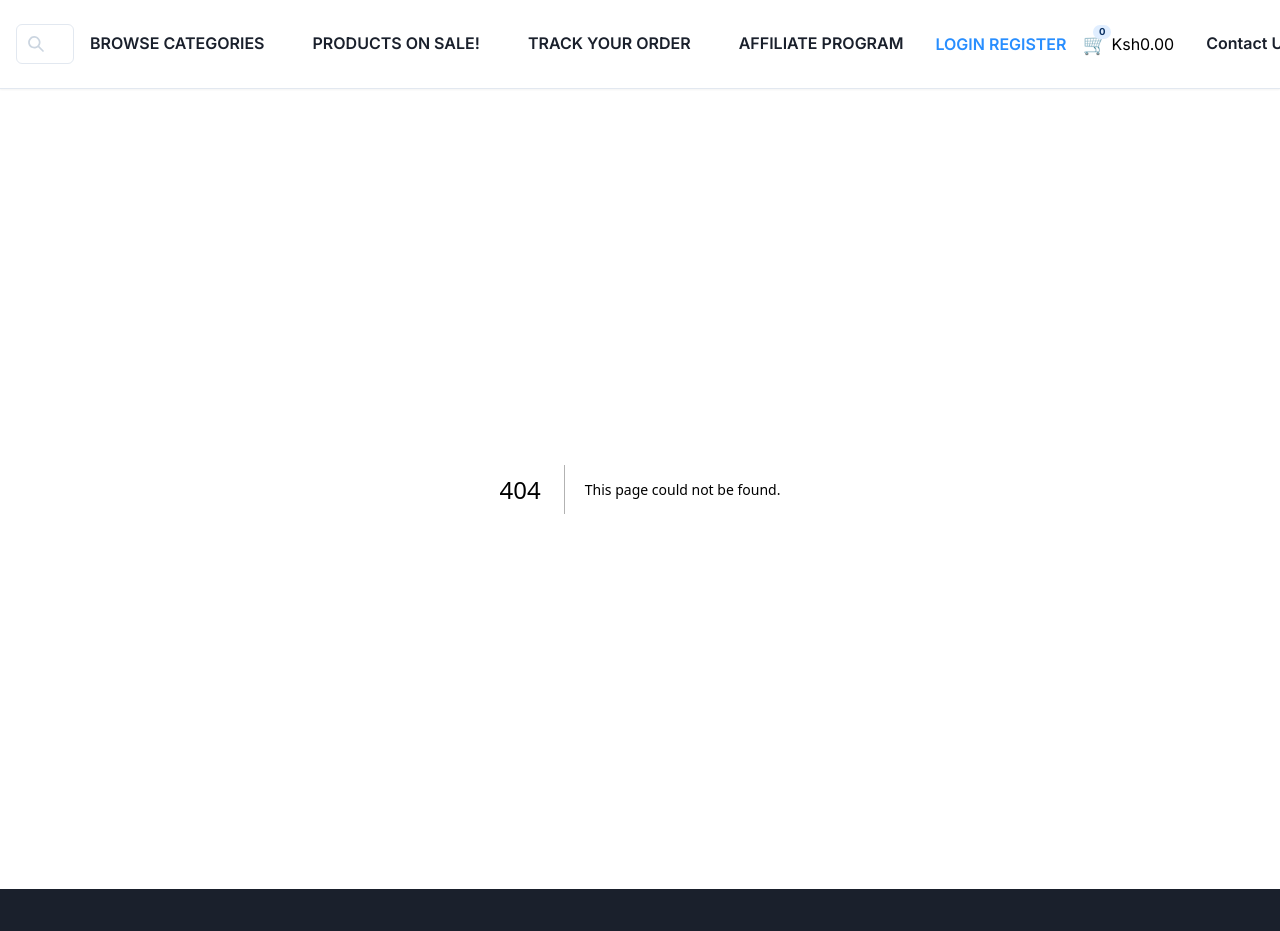
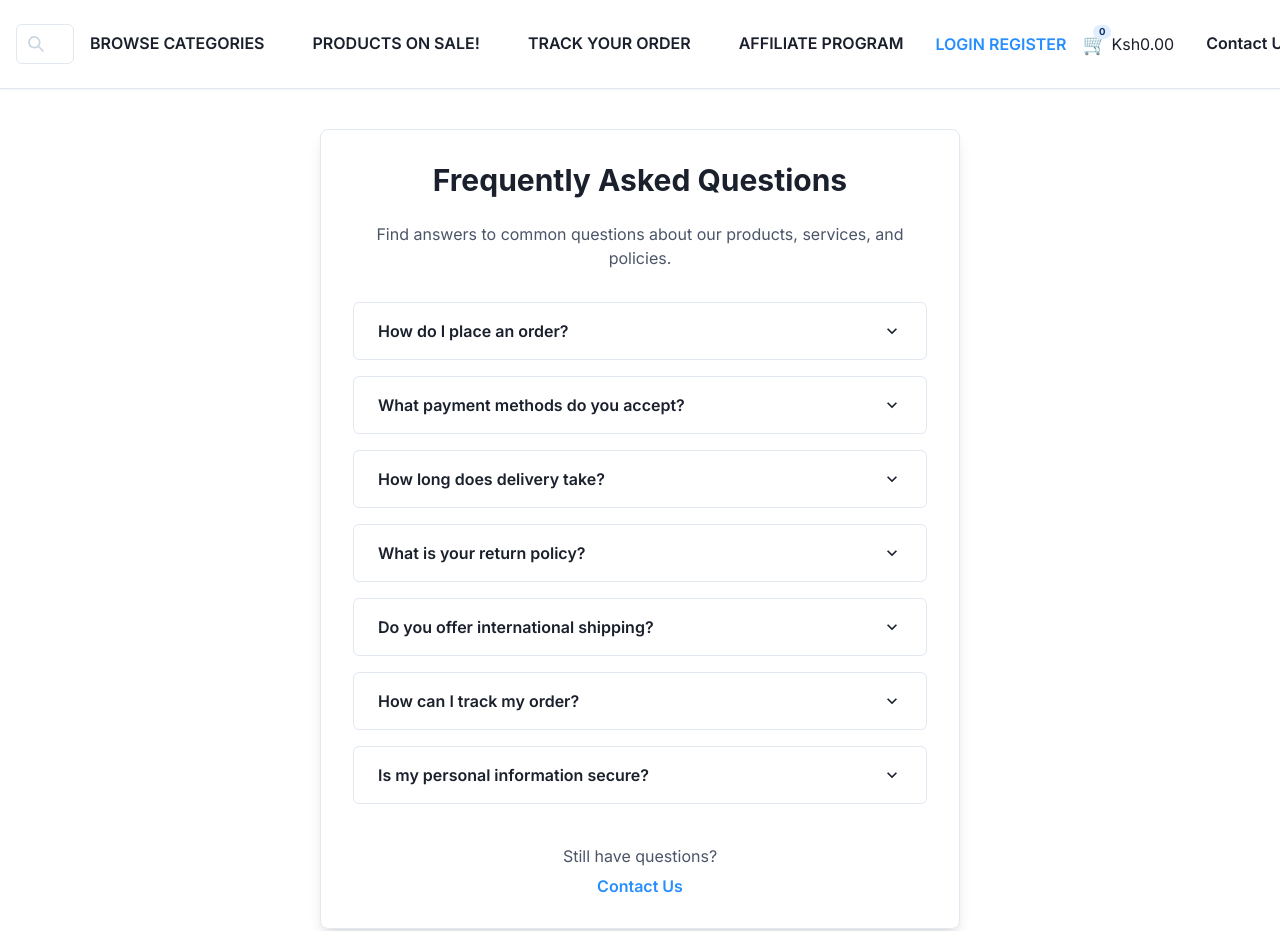
Before and after one commit to ndunguloren96/ltronix-shop, a Next.js app in the folder frontend/my-app/: page /support/faq in a window 1280 px wide. Before the commit this address had no page. Shown: the top 931 px of the page. Built offline with nearby package versions, Linux system fonts and the light colour scheme.

Commit message:
feat: implement FAQ page

```diff
--- /dev/null
+++ b/frontend/my-app/src/app/support/faq/page.tsx
@@ -0,0 +1,104 @@
+'use client'; // Client component for interactive UI like Accordion
+
+import {
+  Box,
+  Container,
+  Heading,
+  Text,
+  Accordion,
+  AccordionItem,
+  AccordionButton,
+  AccordionPanel,
+  AccordionIcon,
+  VStack,
+  Button,
+} from '@chakra-ui/react';
+import React from 'react';
+
+// Sample FAQ data
+const faqItems = [
+  {
+    question: 'How do I place an order?',
+    answer: 'To place an order, browse our product categories, add desired items to your cart, and proceed to checkout. Follow the prompts to enter your shipping details and payment information.',
+  },
+  {
+    question: 'What payment methods do you accept?',
+    answer: 'We accept a variety of payment methods including major credit cards (Visa, MasterCard, American Express), PayPal, and mobile money options specific to your region (e.g., M-Pesa in Kenya).',
+  },
+  {
+    question: 'How long does delivery take?',
+    answer: 'Delivery times vary depending on your location and the product. Typically, local deliveries take 1-3 business days, while international shipments may take 7-14 business days. You can track your order status in your account.',
+  },
+  {
+    question: 'What is your return policy?',
+    answer: 'We offer a 7-day hassle-free return policy for most products, provided they are in their original condition and packaging. Please visit our dedicated "Returns" page for detailed terms and conditions.',
+  },
+  {
+    question: 'Do you offer international shipping?',
+    answer: 'Yes, we do! We ship to a wide range of international destinations. Shipping costs and delivery times will be calculated at checkout based on your location.',
+  },
+  {
+    question: 'How can I track my order?',
+    answer: 'Once your order is dispatched, you will receive a tracking number via email. You can use this number on our "Track Your Order" page or directly on the courier\'s website.',
+  },
+  {
+    question: 'Is my personal information secure?',
+    answer: 'Absolutely. We use industry-standard encryption and security protocols to protect your personal and payment information. For more details, please review our Privacy Policy.',
+  },
+];
+
+export default function FAQPage() {
+  return (
+    <Container maxW="2xl" py={10}>
+      <Box p={8} borderWidth={1} borderRadius="lg" boxShadow="lg">
+        <Heading as="h1" size="lg" textAlign="center" mb={6}>
+          Frequently Asked Questions
+        </Heading>
+        <Text textAlign="center" mb={8} color="gray.600">
+          Find answers to common questions about our products, services, and policies.
+        </Text>
+
+        <Accordion allowMultiple mt={8}>
+          {faqItems.map((item, index) => (
+            <AccordionItem key={index} mb={4} borderWidth={1} borderRadius="md">
+              <h2>
+                <AccordionButton
+                  _expanded={{ bg: 'brand.500', color: 'white' }} // MikroTech brand color for expanded state
+                  py={4}
+                  px={6}
+                  fontSize="md"
+                  fontWeight="semibold"
+                >
+                  <Box as="span" flex='1' textAlign='left'>
+                    {item.question}
+                  </Box>
+                  <AccordionIcon />
+                </AccordionButton>
+              </h2>
+              <AccordionPanel pb={4} px={6} pt={2}>
+                <Text color="gray.700">
+                  {item.answer}
+                </Text>
+              </AccordionPanel>
+            </AccordionItem>
+          ))}
+        </Accordion>
+
+        <VStack spacing={2} mt={10} textAlign="center" color="gray.600">
+          <Text>
+            Still have questions?
+          </Text>
+          <Button
+            as="a"
+            href="/support/contact"
+            colorScheme="brand"
+            variant="link"
+            size="md"
+          >
+            Contact Us
+          </Button>
+        </VStack>
+      </Box>
+    </Container>
+  );
+}
```
Also changed, not shown: 1 other file (tests, documents, lock files or other folders).
